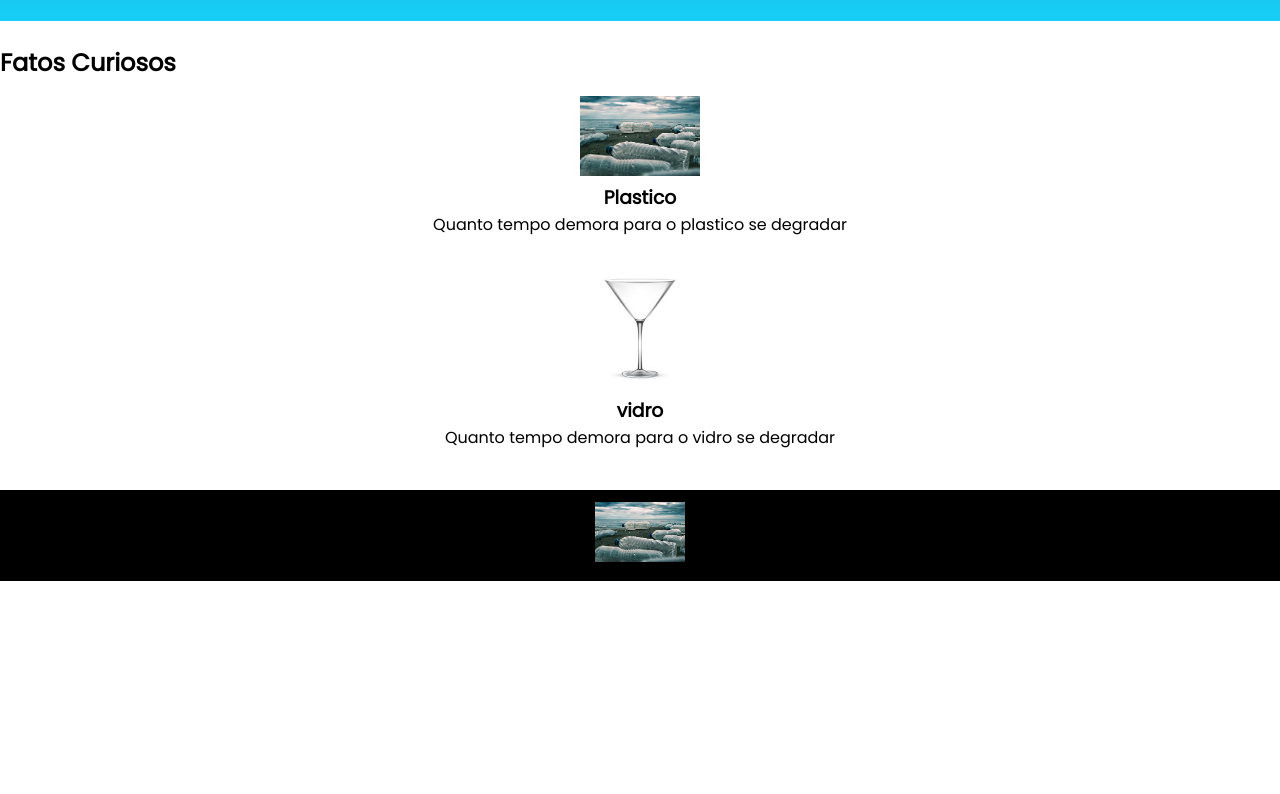
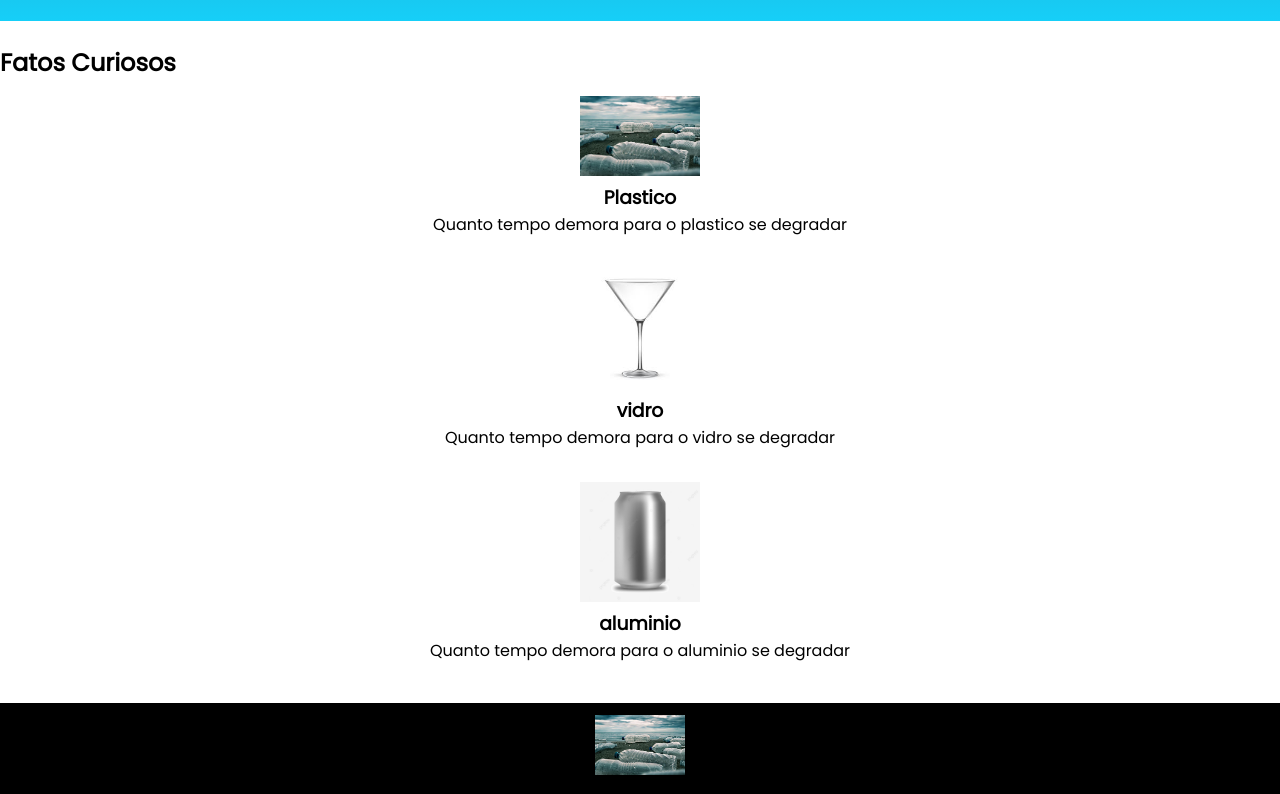
Before and after one commit to kisamy/ProjetoAgrinhoJose, a plain HTML site: page index.html in a window 1280 px wide. Shown: the part 545-1339 px from the top of the page. Before the commit the page ends 1126 px from the top, so only its background shows below. Drawn offline with Linux system fonts and the light colour scheme.

Commit message:
Add files via upload

```diff
--- a/index.html
+++ b/index.html
@@ -41,7 +41,10 @@
             <p class="escola-texto-um">Quanto tempo demora para o vidro se degradar</p>
         </div>
         </div>
-
+        <div class="estudante-div">
+            <img class="estudante-imagem" src="aluminio.png" alt="foto do marcelo">
+            <h3 class="estudante-nome">aluminio</h3>
+            <p class="escola-texto-um">Quanto tempo demora para o aluminio se degradar</p>
     </div>
     </section>
     <footer class="rodape">
```
Also changed, not shown: aluminio.png (added), img/png.jpg (added).
